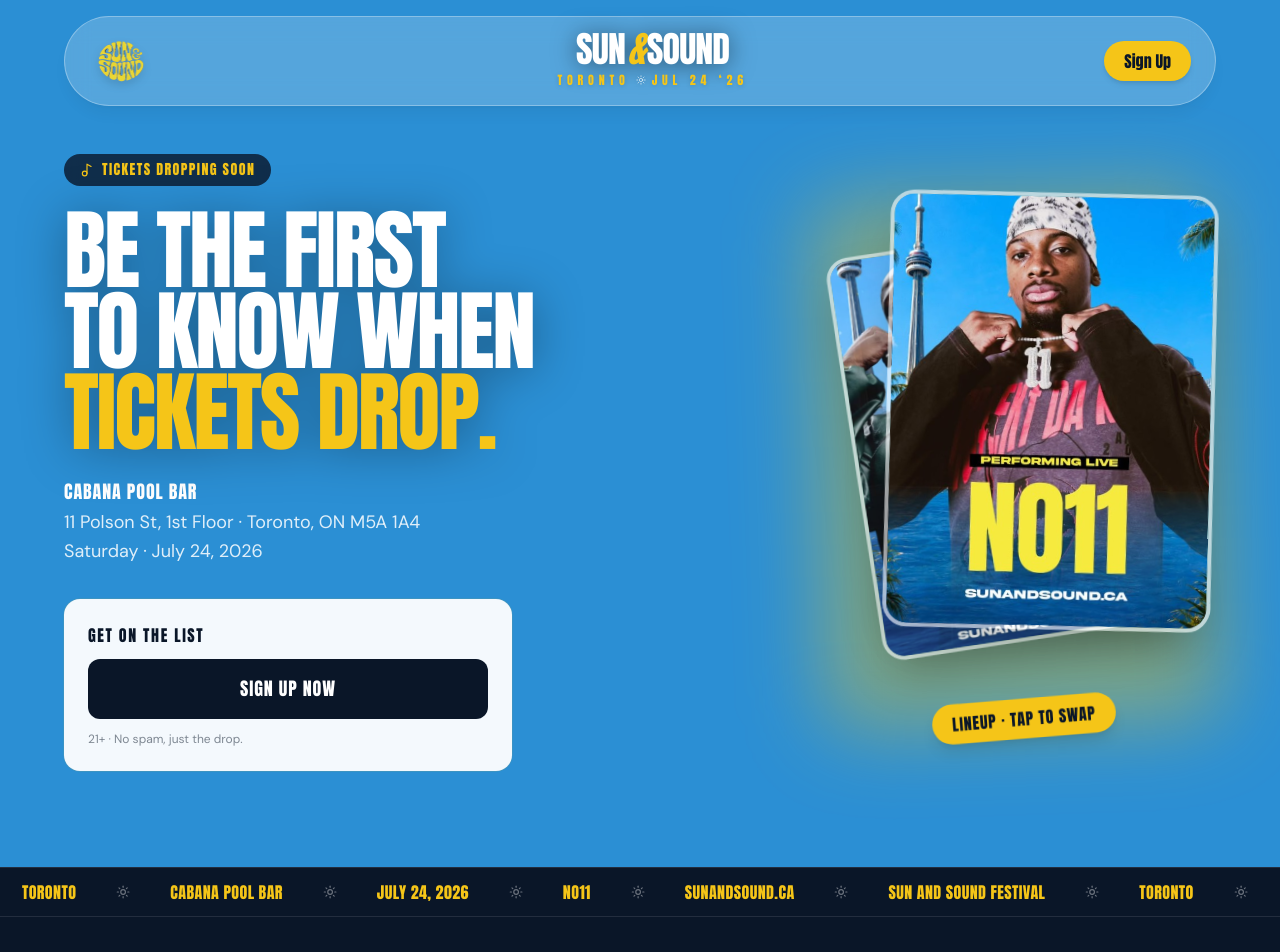
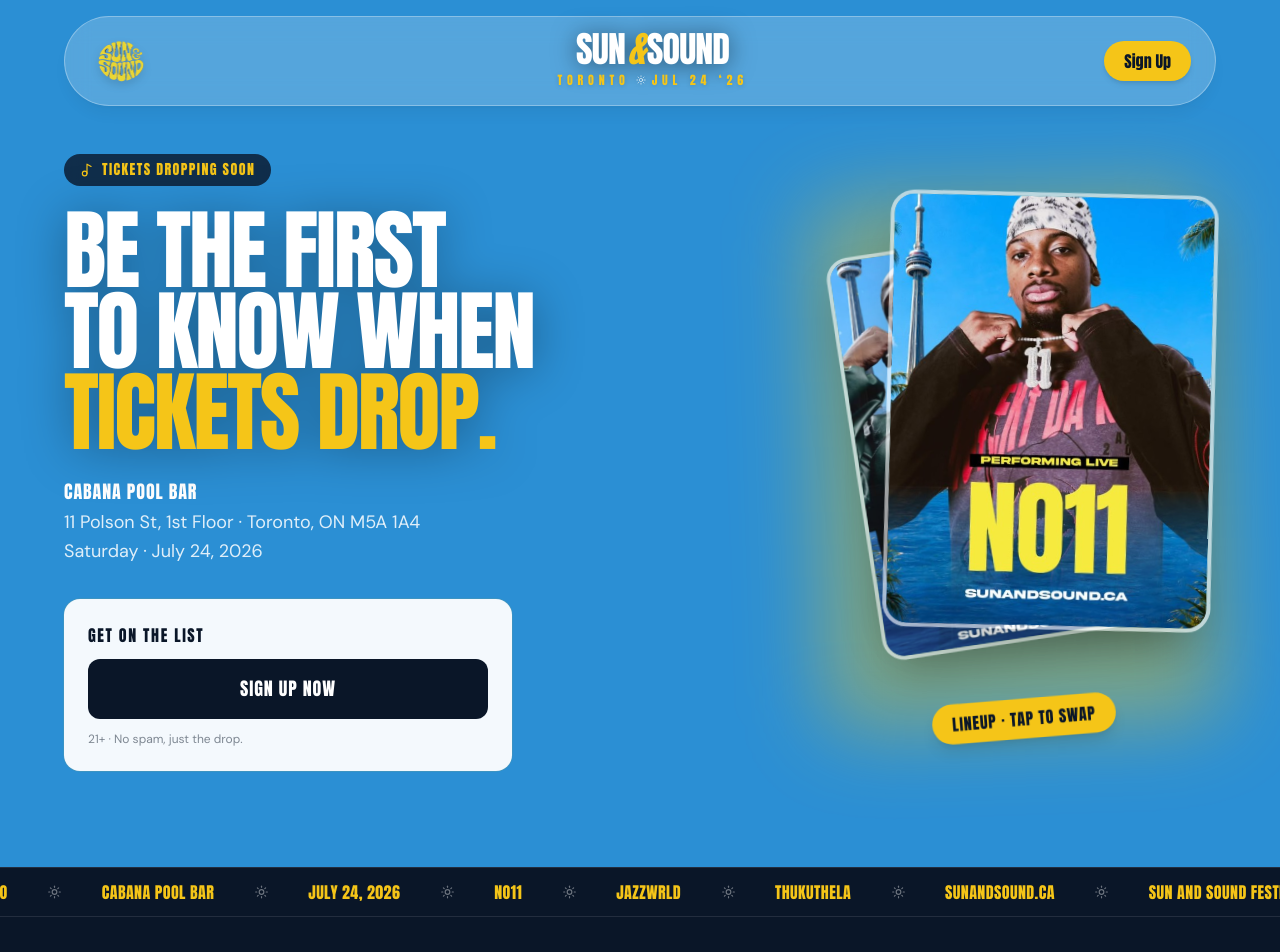
Before and after one commit to Prodigeezyxx/Sun-Sound, a React (Vite) app: page / in a window 1280 px wide. Shown: the top 952 px of the page. Built offline with nearby package versions, Linux system fonts and the light colour scheme.

Commit message:
add Jazzwrld & Thukuthela to marquee

```diff
--- a/src/App.tsx
+++ b/src/App.tsx
@@ -22,6 +22,8 @@
   'CABANA POOL BAR',
   'JULY 24, 2026',
   'NO11',
+  'JAZZWRLD',
+  'THUKUTHELA',
   'SUNANDSOUND.CA',
 ];
 
```
